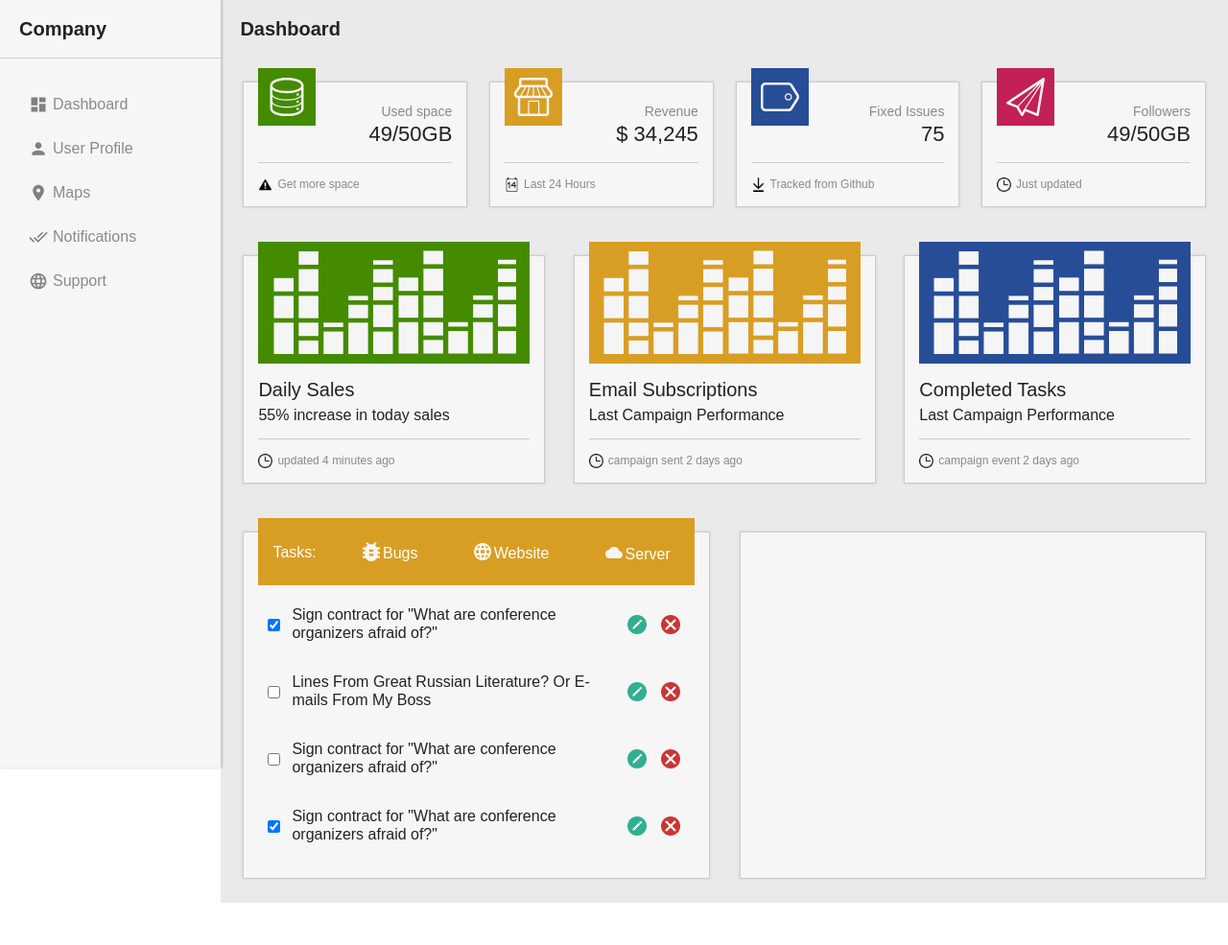
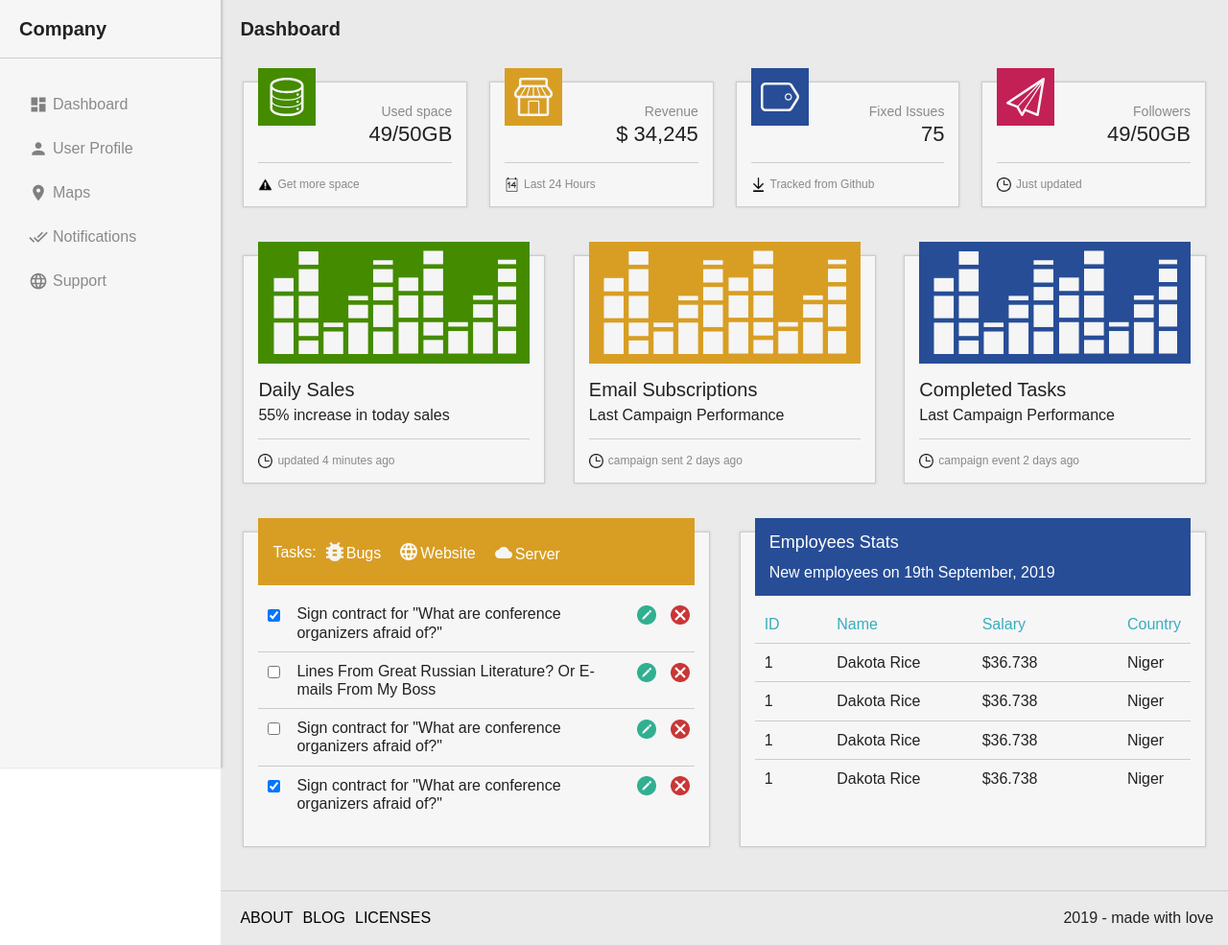
Before and after one commit to olgamitsiuk/Exam, a plain HTML site: page index.html in a window 1280 px wide. Shown: the whole page at 96% size. Before the commit the page ends 941 px from the top, so only its background shows below. Drawn offline with nearby package versions, Linux system fonts and the light colour scheme; a script that the page names is missing.

Commit message:
Version05

```diff
--- a/css/media.css
+++ b/css/media.css
@@ -1,31 +1,39 @@
 @media (min-width: 800px) and (max-width: 1000px) {
 .menu {
 	width: 23%;}
-main {
+main, footer {
 	width: 77%;
 	margin-left: 23%;}
 .icon_one {
   width: 43%;}
+.three{
+	flex-wrap: wrap;}
+.block_three {
+  width: 95%;}
 }
 @media (min-width: 650px) and (max-width: 799px){
 .menu{
 	display: none;}
 .burger{
 	display: block;}
-main{
+main, footer{
 	width: 100%;
 	margin-left: 0;}
 main h2{
 	padding-left: 60px;}
 .icon_one {
   width: 43%;}
+.three{
+	flex-wrap: wrap;}
+.block_three {
+  width: 95%;}
 }
 @media (min-width: 500px) and (max-width: 649px){
 .menu{
 	display: none;}
 .burger{
 	display: block;}
-main{
+main, footer{
 	width: 100%;
 	margin-left: 0;}
 main h2{
@@ -36,13 +44,17 @@ main h2{
 	flex-wrap: wrap;}
 .block_two {
   width: 95%;}
+.three{
+	flex-wrap: wrap;}
+.block_three {
+  width: 95%;}
 }
 @media (max-width: 499px){
 .menu{
 	display: none;}
 .burger{
 	display: block;}
-main{
+main, footer{
 	width: 100%;
 	margin-left: 0;}
 main h2{
@@ -53,4 +65,8 @@ main h2{
 	flex-wrap: wrap;}
 .block_two {
   width: 90%;}
+.three{
+	flex-wrap: wrap;}
+.block_three {
+  width: 90%;}
 }
--- a/index.html
+++ b/index.html
@@ -164,10 +164,44 @@
 					</div>
 				</div>
 				<div class="block_three">
-
+					<div class="employee blue">
+						<h4>Employees Stats</h4>
+						<p>New employees on 19th September, 2019</p>
+					</div>
+					<ul class="id_name">
+						<li>ID</li>
+						<li>Name</li>
+						<li>Salary</li>
+						<li>Country</li>
+						<li>1</li>
+						<li>Dakota Rice</li>
+						<li>$36.738</li>
+						<li>Niger</li>
+						<li>1</li>
+						<li>Dakota Rice</li>
+						<li>$36.738</li>
+						<li>Niger</li>
+						<li>1</li>
+						<li>Dakota Rice</li>
+						<li>$36.738</li>
+						<li>Niger</li>
+						<li>1</li>
+						<li>Dakota Rice</li>
+						<li>$36.738</li>
+						<li>Niger</li>
+					</ul>
 				</div>
 			</section>
+			<div class="hr"></div>
 		</main>
+		<footer>
+			<ul>
+				<li><a href="#">about</a></li>
+				<li><a href="#">blog</a></li>
+				<li><a href="#">licenses</a></li>
+			</ul>
+			<p>2019 - made with love</p>
+		</footer>
 
 		<script src="libs/jquery/jquery-3.4.1.min.js"></script>
 		<script src="libs/bootstrap/js/bootstrap.min.js"></script>
--- a/sass/main.sass
+++ b/sass/main.sass
@@ -85,7 +85,7 @@ h2
 		top: 20px
 		left: 20px
 .button_on
-	position: absolute
+	position: fixed
 	top: 0
 	left: 0
 	width: 200px
@@ -97,7 +97,7 @@ input + label > .button_on
 input:checked + label > .button_on
 	display: block
 
-main
+main, footer
 	width: 82%
 	margin-left: 18%
 	background-color: #eaeaea
@@ -184,6 +184,7 @@ main
 	display: flex
 	justify-content: space-between
 	padding: 10px 20px
+	margin-bottom: 20px
 .block_three
 	width: 45%
 	display: flex
@@ -196,12 +197,13 @@ main
 	line-height: 1.2
 .task
 	display: flex
-	justify-content: space-between
+	justify-content: flex-start
 	align-items: center
 	padding: 15px
 	margin-top: -30px
 	color: #fff
 	li
+		padding: 0
 		a
 			padding: 10px 10px 5px 10px
 			text-decoration: none
@@ -215,13 +217,53 @@ main
 		a:hover
 			background-color: #dead49
 .form
-	padding: 10px
+	padding: 10px 0
 	display: grid
-	grid-template-columns: 15px 1fr 25px 25px
-	grid-auto-rows: 60px
-	grid-column-gap: 10px
-	grid-row-gap: 10px
+	grid-template-columns: 30px 1fr 35px 35px
+	grid-auto-rows: auto
 	align-items: center
 	li
+		height: 100%
+		padding: 10px
+		border-bottom: 1px solid #ccc
+		box-sizing: border-box
 		img
 			width: 20px
+	li:nth-child(13), li:nth-child(14), li:nth-child(15), li:nth-child(16)
+		border-bottom: none
+.employee
+	padding: 15px
+	margin-top: -30px
+	color: #fff
+	h4
+		font-size: 18px
+		padding-bottom: 10px
+.id_name
+	padding: 10px 0
+	display: grid
+	grid-template-columns: 1fr 2fr 2fr 1fr
+	grid-auto-rows: auto
+	li
+		padding: 10px
+		border-bottom: 1px solid #ccc
+	li:nth-child(1), li:nth-child(2), li:nth-child(3), li:nth-child(4)
+		color: #38adbe
+	li:nth-child(17), li:nth-child(18), li:nth-child(19), li:nth-child(20)
+		border-bottom: none
+footer
+	display: flex
+	justify-content: space-between
+	align-items: center
+	padding: 15px
+	box-sizing: border-box
+	ul
+		display: flex
+		justify-content: space-between
+		align-items: center
+		li a
+			display: block
+			box-sizing: border-box
+			text-transform: uppercase
+			color: #000
+			text-decoration: none
+			padding: 5px
```
Also changed, not shown: css/main.css.
